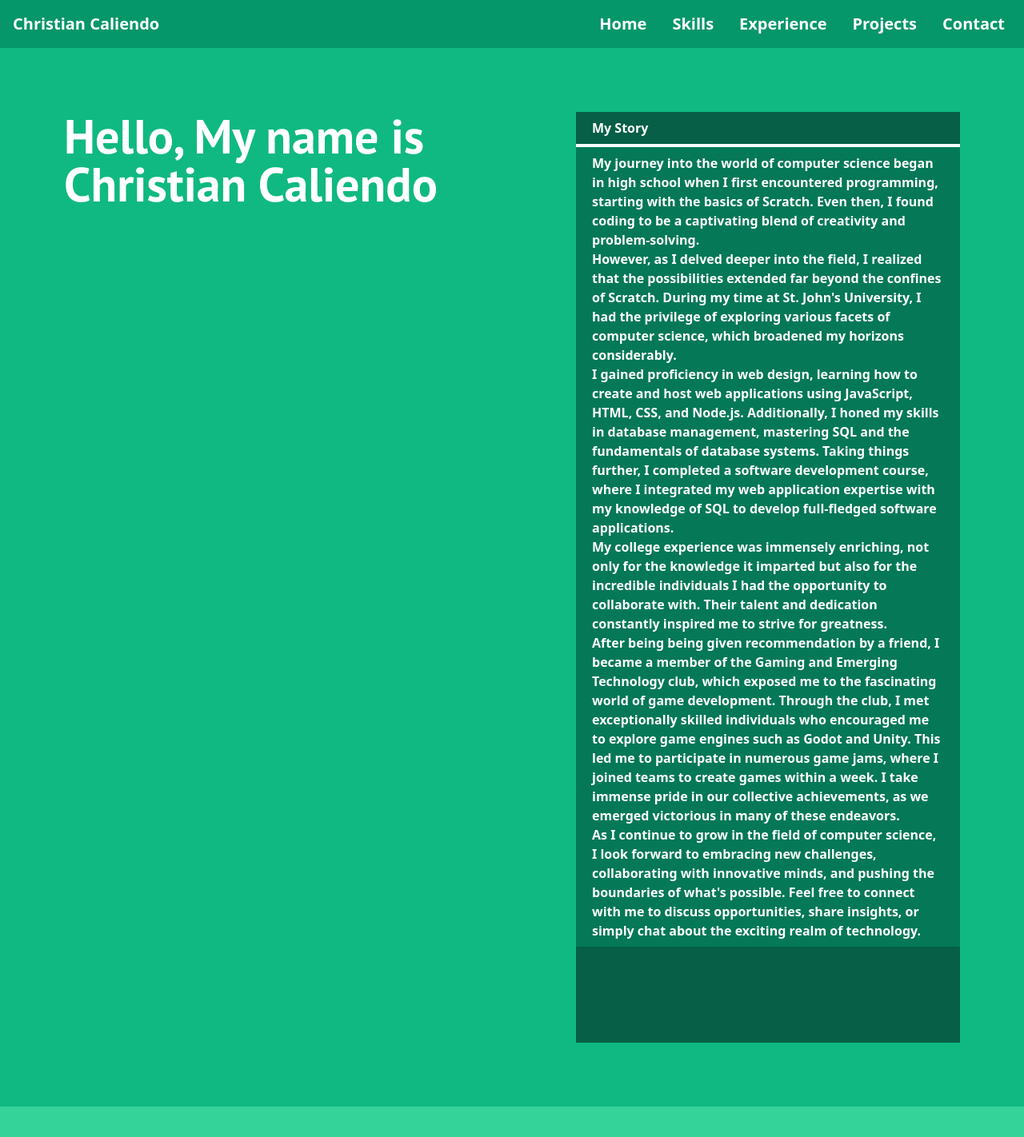
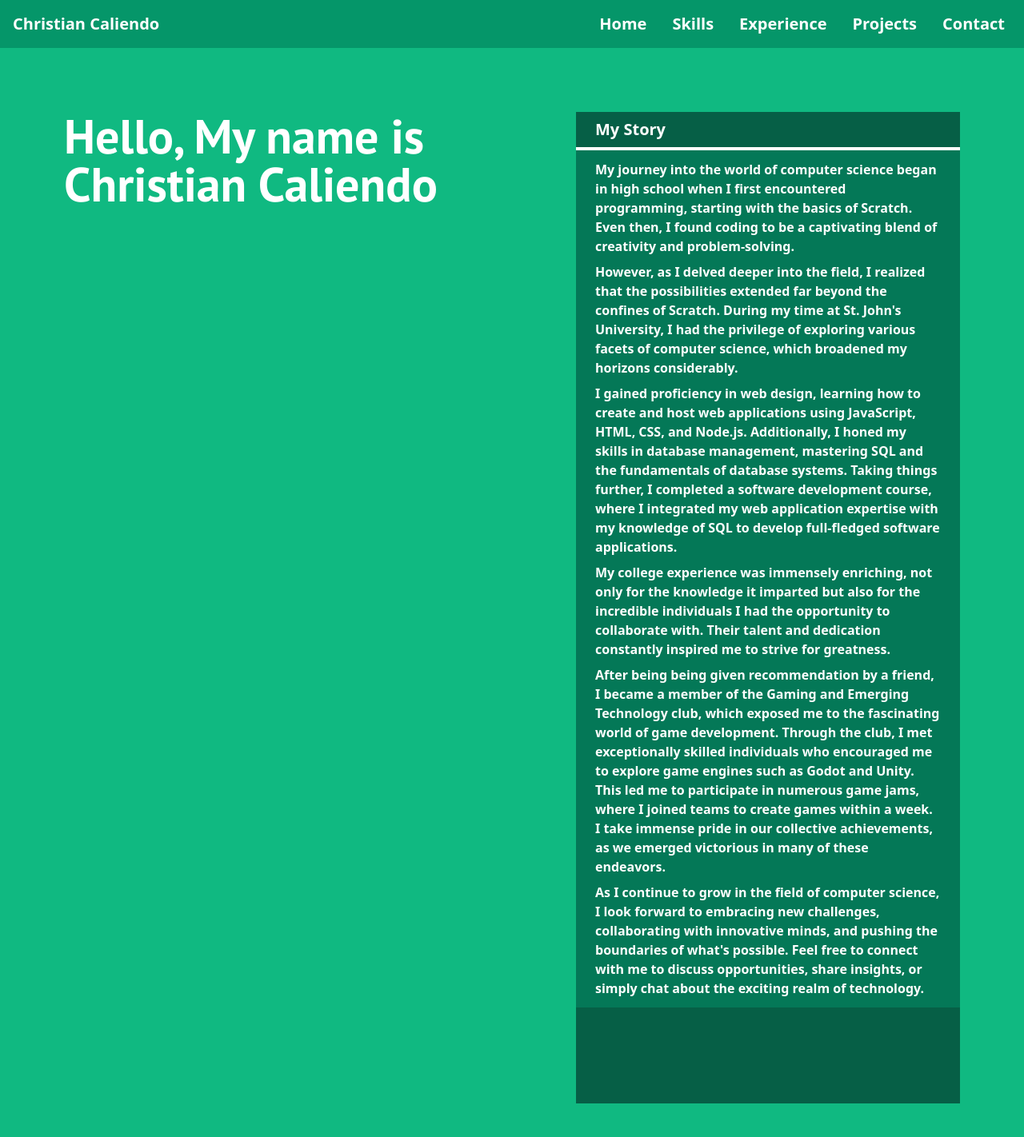
Before and after one commit to ChrisCaliendo/PersonalWebsite, a React (Vite) app in the folder PersonalWebsite/: page / in a window 1280 px wide. Shown: the top 1422 px of the page at 80% size. Before the commit the page ends 1384 px from the top, so only its background shows below. Built offline with nearby package versions, Linux system fonts and the light colour scheme; a web font is replaced by a local one.

Commit message:
Update Home.jsx

```diff
--- a/PersonalWebsite/src/Pages/Home.jsx
+++ b/PersonalWebsite/src/Pages/Home.jsx
@@ -1,32 +1,32 @@
 const Home = () => {
     return (
         <>
-        <div className="bg-emerald-500 grid grid-cols-2 gap-40 place-content-around p-20">
-            <div className="col-span-1 text-white text-6xl  font-ptSans font-bold container">
+        <div className="bg-emerald-500 grid lg:grid-cols-2 md:grid-cols-1 gap-40 place-content-around p-10 lg:p-20">
+            <div className="col-span-1 text-white text-6xl font-ptSans font-bold container">
                 <p className="">Hello, My name is </p>
                 <p className="">Christian Caliendo</p>
             </div>
             <div className=" bg-emerald-800 text-white col-span-1 font-semibold">
-                <div className="border-b-4 border-white px-5 py-2" >
+                <div className="border-b-4 border-white text-xl px-6 py-2" >
                     <p>My Story</p>
                 </div>
                 <div className="px-5 py-2 bg-emerald-700">
-                    <p>
+                    <p className="p-1">
                         My journey into the world of computer science began in high school when I first encountered programming, starting with the basics of Scratch. Even then, I found coding to be a captivating blend of creativity and problem-solving.
                     </p>
-                    <p>
+                    <p className="p-1">
                         However, as I delved deeper into the field, I realized that the possibilities extended far beyond the confines of Scratch. During my time at St. John's University, I had the privilege of exploring various facets of computer science, which broadened my horizons considerably.
                     </p>
-                    <p>
+                    <p className="p-1">
                         I gained proficiency in web design, learning how to create and host web applications using JavaScript, HTML, CSS, and Node.js. Additionally, I honed my skills in database management, mastering SQL and the fundamentals of database systems. Taking things further, I completed a software development course, where I integrated my web application expertise with my knowledge of SQL to develop full-fledged software applications.
                     </p>
-                    <p>
+                    <p className="p-1">
                         My college experience was immensely enriching, not only for the knowledge it imparted but also for the incredible individuals I had the opportunity to collaborate with. Their talent and dedication constantly inspired me to strive for greatness.
                     </p>
-                    <p>
+                    <p className="p-1">
                         After being being given recommendation by a friend, I became a member of the Gaming and Emerging Technology club, which exposed me to the fascinating world of game development. Through the club, I met exceptionally skilled individuals who encouraged me to explore game engines such as Godot and Unity. This led me to participate in numerous game jams, where I joined teams to create games within a week. I take immense pride in our collective achievements, as we emerged victorious in many of these endeavors.
                     </p>
-                    <p>
+                    <p className="p-1">
                         As I continue to grow in the field of computer science, I look forward to embracing new challenges, collaborating with innovative minds, and pushing the boundaries of what's possible. Feel free to connect with me to discuss opportunities, share insights, or simply chat about the exciting realm of technology.
                     </p>
                 </div>
```
